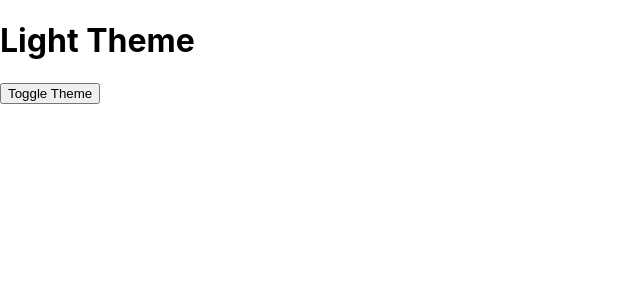
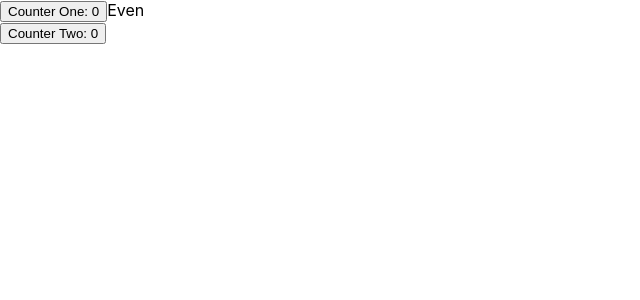
Before and after one commit to nileshgithub74/React-js-class, a React (Create React App) app in the folder my-app/: page / in a window 1280 px wide. Shown: the top 300 px of the page, without its empty margins (0-640 px from the left). Built offline with nearby package versions, Linux system fonts and the light colour scheme.

Commit message:
react js

```diff
--- a/my-app/src/App.js
+++ b/my-app/src/App.js
@@ -13,7 +13,11 @@ import './App.css';
 // import UseState from './Components/UseState';
 // import UseEffect  from './Components/UseEffect';
 
-import ThemeSwitch from './Components/ThemeSwitch';
+// import ThemeSwitch from './Components/ThemeSwitch';
+// import UseCallback from './Components/UseCallback';
+import UseMemo  from './Components/UseMemo';
+
+
 
 
 
@@ -29,7 +33,14 @@ function App(){
 
         {/* <UseState/> */}
         {/* <UseEffect/> */}
-        <ThemeSwitch></ThemeSwitch>
+        {/* <ThemeSwitch></ThemeSwitch> */}
+        {/* <UseCallback></UseCallback> */}
+
+        <UseMemo></UseMemo>
+
+
+
+
 
 
         </div>
--- /dev/null
+++ b/my-app/src/Components/UseCallback.js
@@ -0,0 +1,48 @@
+import React, { useState, useCallback } from "react";
+import Child from "./Child.js";
+
+const UseCallback = () => {
+  const [count, setCount] = useState(0);
+  const [number, setNumber] = useState(0);
+
+  const incrementCounter = useCallback(() => {
+    setCount((prevCount) => prevCount + 1);
+  }, []);
+
+  const decrementCounter = useCallback(() => {
+    setCount((prevCount) => prevCount - 1);
+  }, []);
+
+  const incrementNumber = useCallback(() => {
+    setNumber((prevNumber) => prevNumber + 1);
+  }, []);
+
+  const decrementNumber = useCallback(() => {
+    setNumber((prevNumber) => prevNumber - 1);
+  }, []);
+
+
+
+
+  console.log("Componenet Render");
+  return (
+    <div>
+      <h1>Count: {count}</h1>
+      <h1>Number: {number}</h1>
+
+      <Child
+        incrementCounter={incrementCounter}
+        decrementCounter={decrementCounter}
+        incrementNumber={incrementNumber}
+        decrementNumber={decrementNumber}
+      />
+    </div>
+  );
+};
+
+export default UseCallback;
+
+
+
+
+// useMemo : return  some value
--- /dev/null
+++ b/my-app/src/Components/UseMemo.js
@@ -0,0 +1,40 @@
+import React, { useState, useMemo } from "react";
+
+function UseMemoExample() {
+  const [counterOne, setCounterOne] = useState(0);
+  const [counterTwo, setCounterTwo] = useState(0);
+
+  const incrementOne = () => {
+    setCounterOne(counterOne + 1);
+  };
+
+  const incrementTwo = () => {
+    setCounterTwo(counterTwo + 1);
+  };
+
+  const isEven = useMemo(() => {
+    let i = 0;
+    while (i < 200000000) i++;
+    return counterOne % 2 === 0;
+  }, [counterOne]);
+
+  return (
+    <div>
+      <div>
+        <button onClick={incrementOne}>
+       Counter One: {counterOne}
+        </button>
+
+        {isEven ? "Even" : "Odd"}
+      </div>
+
+      <div>
+        <button onClick={incrementTwo}>
+        Counter Two: {counterTwo}
+        </button>
+      </div>
+    </div>
+  );
+}
+
+export default UseMemoExample;
```
Also changed, not shown: my-app/src/Components/Child.js (added, +19 -0 lines).
